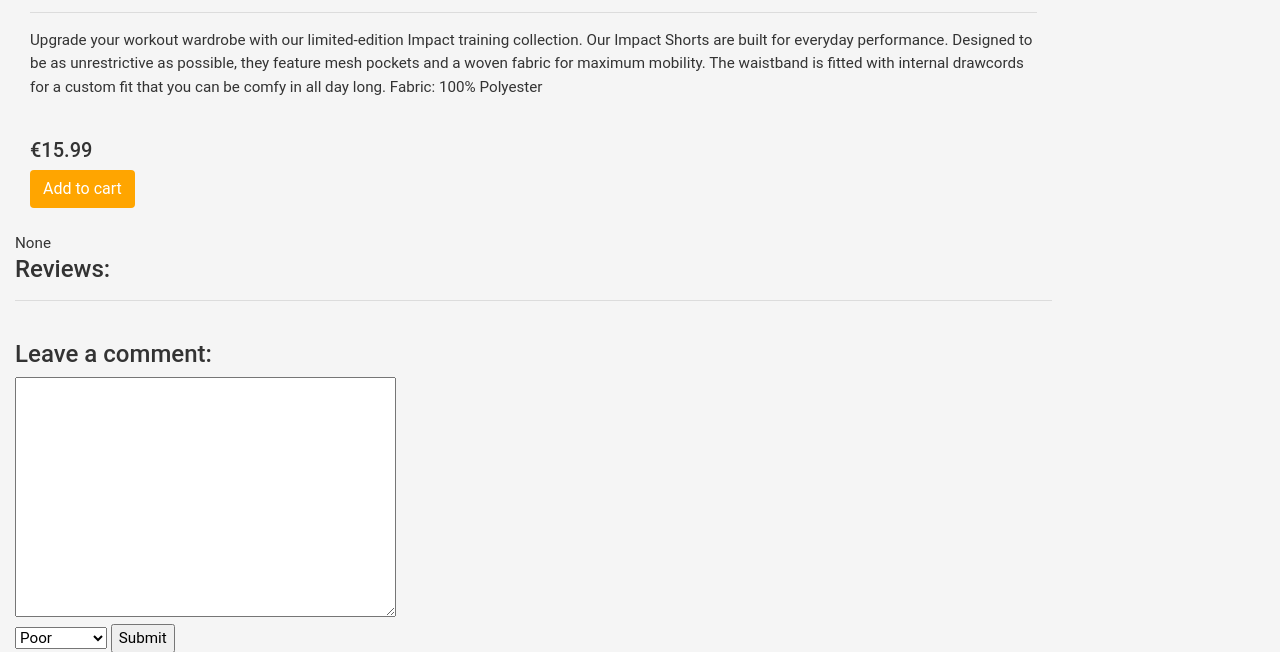
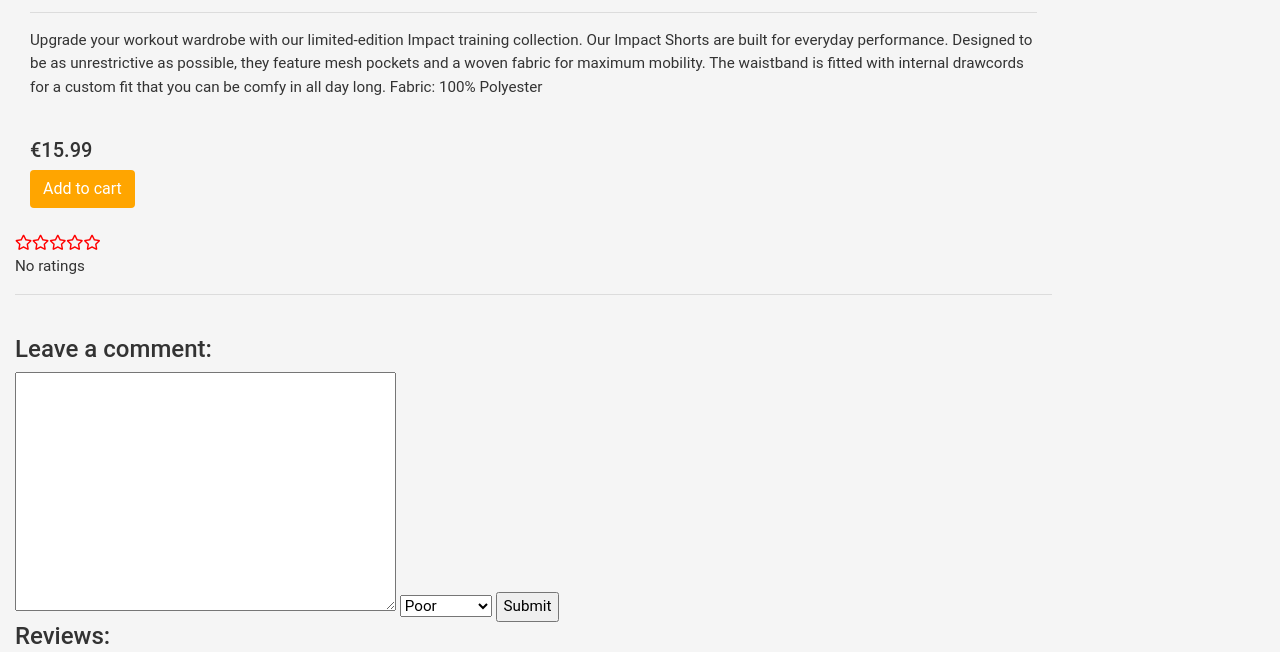
Before and after one commit to DovydasAli/final-project, a Django app: a page that uses mysite/eshop/templates/base.html in a window 1280 px wide. Shown: the part 488-1140 px from the top of the page. Run offline with Django 3.2, Linux system fonts and the light colour scheme; a user stored in the database is signed in; data comes from the database, SQL or seed files in the repository; both versions use the stored data as it was after the commit; parts of the project's set-up code (start-up, migrations or seed data) failed here and were passed over; some libraries are stand-ins or nearby versions.

Commit message:
Added profile page. Problem with product reviews

```diff
--- a/mysite/eshop/admin.py
+++ b/mysite/eshop/admin.py
@@ -1,5 +1,5 @@
 from django.contrib import admin
-from .models import Product, Category, SubCategory, OrderProduct, Order, ProductReview
+from .models import Product, Category, SubCategory, OrderProduct, Order, ProductReview, Profile
 from django.utils.html import mark_safe
 
 class ProductAdmin(admin.ModelAdmin):
@@ -42,6 +42,7 @@
 class OrderAdmin(admin.ModelAdmin):
     list_display = ('user', 'date_created', 'status')
 
+admin.site.register(Profile)
 admin.site.register(Product, ProductAdmin)
 admin.site.register(ProductReview, ProductReviewAdmin)
 admin.site.register(Category, CategoryAdmin)
--- a/mysite/eshop/models.py
+++ b/mysite/eshop/models.py
@@ -128,3 +128,10 @@
 
     def __str__(self):
         return f"{self.user} {self.date_created}"
+
+class Profile(models.Model):
+    user = models.OneToOneField(User, on_delete=models.CASCADE)
+    picture = models.ImageField(default="default.png", upload_to="profile_pics")
+
+    def __str__(self):
+        return f"{self.user.username} profile"
--- a/mysite/eshop/templates/base.html
+++ b/mysite/eshop/templates/base.html
@@ -25,7 +25,7 @@
         <ul class="navbar-nav mr-auto">
           {% if user.is_authenticated %}
             <li class="nav-item">
-              <a class="nav-link" href="#">
+              <a class="nav-link" href="{% url 'eshop:profile' %}">
                 <svg class="bi bi-person" width="1.5em" height="1.5em" viewBox="0 0 16 16" fill="currentColor" xmlns="http://www.w3.org/2000/svg">
                   <path fill-rule="evenodd" d="M13 14s1 0 1-1-1-4-6-4-6 3-6 4 1 1 1 1h10zm-9.995-.944v-.002.002zM3.022 13h9.956a.274.274 0 00.014-.002l.008-.002c-.001-.246-.154-.986-.832-1.664C11.516 10.68 10.289 10 8 10c-2.29 0-3.516.68-4.168 1.332-.678.678-.83 1.418-.832 1.664a1.05 1.05 0 00.022.004zm9.974.056v-.002.002zM8 7a2 2 0 100-4 2 2 0 000 4zm3-2a3 3 0 11-6 0 3 3 0 016 0z" clip-rule="evenodd"/>
                 </svg>
@@ -56,7 +56,11 @@
      {% endblock %}
       </div>
     </nav>
-      <div class="col-sm-10 p-0">{% block content %}{% endblock %}</div>
+      <div class="col-sm-10 p-0">
+        <div class="container justify-content-center">
+          {% block content %}{% endblock %}
+        </div>
+      </div>
     </div>
   </div>
 </body>
--- a/mysite/eshop/templates/category_list.html
+++ b/mysite/eshop/templates/category_list.html
@@ -1,7 +1,6 @@
 {% extends "base.html" %}
 
 {% block content %}
-<div class="container justify-content-center">
   <h1>List of our categories</h1>
   {% if category_list %}
     <div class="container mt-100">
@@ -27,5 +26,4 @@
   {% else %}
     <p>No categories.</p>
   {% endif %}
-</div>
 {% endblock %}
--- a/mysite/eshop/templates/product.html
+++ b/mysite/eshop/templates/product.html
@@ -3,7 +3,6 @@
 {% load static %}
 
 {% block content %}
-<div class="container justify-content-center">
     {% if messages %}
         {% for message in messages %}
             <div class="alert {% if message.tags %} alert-{{ message.tags }}{% endif %}">{{ message|safe }}</div>
@@ -32,36 +31,66 @@
         {% endif %}
     </div>
     </br>
-    {{ product.avg_rating }}
-      <h4>Reviews:</h4>
+    {% if product.avg_rating %}
+        {% if product.avg_rating == 1 %}
+        <i class="fa fa-star"></i><i class="far fa-star"></i><i class="far fa-star"></i><i class="far fa-star"></i><i
+                class="far fa-star"></i>
+        {% elif product.avg_rating == 2 %}
+        <i class="fa fa-star"></i><i class="fa fa-star"></i><i class="far fa-star"></i><i class="far fa-star"></i><i
+                class="far fa-star"></i>
+        {% elif product.avg_rating == 3 %}
+        <i class="fa fa-star"></i><i class="fa fa-star"></i><i class="fa fa-star"></i><i class="far fa-star"></i><i
+                class="far fa-star"></i>
+        {% elif product.avg_rating == 4 %}
+        <i class="fa fa-star"></i><i class="fa fa-star"></i><i class="fa fa-star"></i><i class="fa fa-star"></i><i
+                class="far fa-star"></i>
+        {% elif product.avg_rating == 5 %}
+        <i class="fa fa-star"></i><i class="fa fa-star"></i><i class="fa fa-star"></i><i class="fa fa-star"></i><i
+                class="fa fa-star"></i>
+        {% endif %}
+    ({{ product.productreview_set.all|length }})
+    {% else %}
+        <i class="far fa-star"></i><i class="far fa-star"></i><i class="far fa-star"></i><i class="far fa-star"></i><i
+                class="far fa-star"></i>
+        <p>No ratings</p>
+    {% endif %}
     {% if user.is_authenticated %}
+        {% if user_review %}
+        {% else %}
             <div class="fieldWrapper">
-            <hr><br/>
+                <hr>
+                <br/>
                 <h4>Leave a comment:</h4>
                 <form action="" method="post">
                     {% csrf_token %}
                     {{ form.content }}
-              </br>
                     {{ form.rating }}
                     <input type="submit" value="Submit">
                 </form>
             </div>
         {% endif %}
+    {% endif %}
+    <h4>Reviews:</h4>
     {% if product.productreview_set.all %}
         {% for review in product.productreview_set.all %}
             <hr>
             <strong>{{ review.reviewer }}</strong>, <em>{{ review.date_created}}</em>
             <div>
                 {% if review.rating == 1 %}
-                        <i class="fa fa-star"></i><i class="far fa-star"></i><i class="far fa-star"></i><i class="far fa-star"></i><i class="far fa-star"></i>
+                <i class="fa fa-star"></i><i class="far fa-star"></i><i class="far fa-star"></i><i class="far fa-star"></i><i
+                    class="far fa-star"></i>
                 {% elif review.rating == 2 %}
-                        <i class="fa fa-star"></i><i class="fa fa-star"></i><i class="far fa-star"></i><i class="far fa-star"></i><i class="far fa-star"></i>
+                <i class="fa fa-star"></i><i class="fa fa-star"></i><i class="far fa-star"></i><i class="far fa-star"></i><i
+                    class="far fa-star"></i>
                 {% elif review.rating == 3 %}
-                        <i class="fa fa-star"></i><i class="fa fa-star"></i><i class="fa fa-star"></i><i class="far fa-star"></i><i class="far fa-star"></i>
+                <i class="fa fa-star"></i><i class="fa fa-star"></i><i class="fa fa-star"></i><i class="far fa-star"></i><i
+                    class="far fa-star"></i>
                 {% elif review.rating == 4 %}
-                        <i class="fa fa-star"></i><i class="fa fa-star"></i><i class="fa fa-star"></i><i class="fa fa-star"></i><i class="far fa-star"></i>
+                <i class="fa fa-star"></i><i class="fa fa-star"></i><i class="fa fa-star"></i><i class="fa fa-star"></i><i
+                    class="far fa-star"></i>
                 {% else %}
-                        <i class="fa fa-star"></i><i class="fa fa-star"></i><i class="fa fa-star"></i><i class="fa fa-star"></i><i class="fa fa-star"></i>
+                <i class="fa fa-star"></i><i class="fa fa-star"></i><i class="fa fa-star"></i><i class="fa fa-star"></i><i
+                    class="fa fa-star"></i>
                 {% endif %}
             </div>
             <p>{{ review.content }}</p>
@@ -69,6 +98,5 @@
     {% else %}
         <p>This product doesn't have any reviews yet</p>
     {% endif %}
-</div>
 
 {% endblock %}
--- a/mysite/eshop/templates/products.html
+++ b/mysite/eshop/templates/products.html
@@ -3,7 +3,6 @@
 {% load static %}
 
 {% block content %}
-<div class="container justify-content-center">
   <h1>Products</h1>
   <p>Our product list.</p>
     <div class="container-fluid justify-content-center mt-50 mb-50">
@@ -50,7 +49,6 @@
                                     <i class="far fa-star"></i><i class="far fa-star"></i><i class="far fa-star"></i><i class="far fa-star"></i><i class="far fa-star"></i>
                                     <p>No ratings</p>
                                 {% endif %}
-
                         </div>
                         {% if user.is_authenticated %}
                             <a href="{{ p.get_add_to_cart_url }}" class="btn bg-cart">Add to cart</a>
@@ -81,5 +79,4 @@
             {% endif %}
         </nav>
     </div>
-</div>
 {% endblock %}
--- a/mysite/eshop/urls.py
+++ b/mysite/eshop/urls.py
@@ -17,4 +17,5 @@
     path('full-remove-from-cart/<slug>/', views.full_remove_from_cart, name='full-remove-from-cart'),
     path('order-summary/', views.OrderSummaryView.as_view(), name='order-summary'),
     path('register/', views.register, name='register'),
+    path('profile/', views.profile, name='profile'),
 ]
--- a/mysite/eshop/views.py
+++ b/mysite/eshop/views.py
@@ -68,6 +68,17 @@
     model = Product
     template_name = 'product.html'
     form_class = ProductReviewForm
+
+    def get(self, request, *args, **kwargs):
+        product = self.get_object()
+        user_review = ProductReview.objects.filter(reviewer=request.user, product=product)  # neveikia jei neprisijunges vartotojas
+        print(user_review)
+        context = {
+            'product': product,
+            'user_review': user_review,
+            'form': ProductReviewForm
+        }
+        return render(self.request, 'product.html', context)
 
     def get_success_url(self):
         return reverse('eshop:product', kwargs={'slug': self.object.slug})
@@ -147,6 +158,10 @@
     return render(request, 'search.html', {'products': search_results, 'query': query})
 
 @login_required
+def profile(request):
+    return render(request, 'profile.html')
+
+@login_required
 def add_to_cart(request, slug):
     product = get_object_or_404(Product, slug=slug)
     order, created = Order.objects.get_or_create(user=request.user, ordered=False)
```
Also changed, not shown: mysite/eshop/templates/profile.html (added, +13 -0 lines), mysite/db.sqlite3, mysite/eshop/migrations/0026_profile.py (added). Lines whose indentation alone changed are shown as unchanged.
